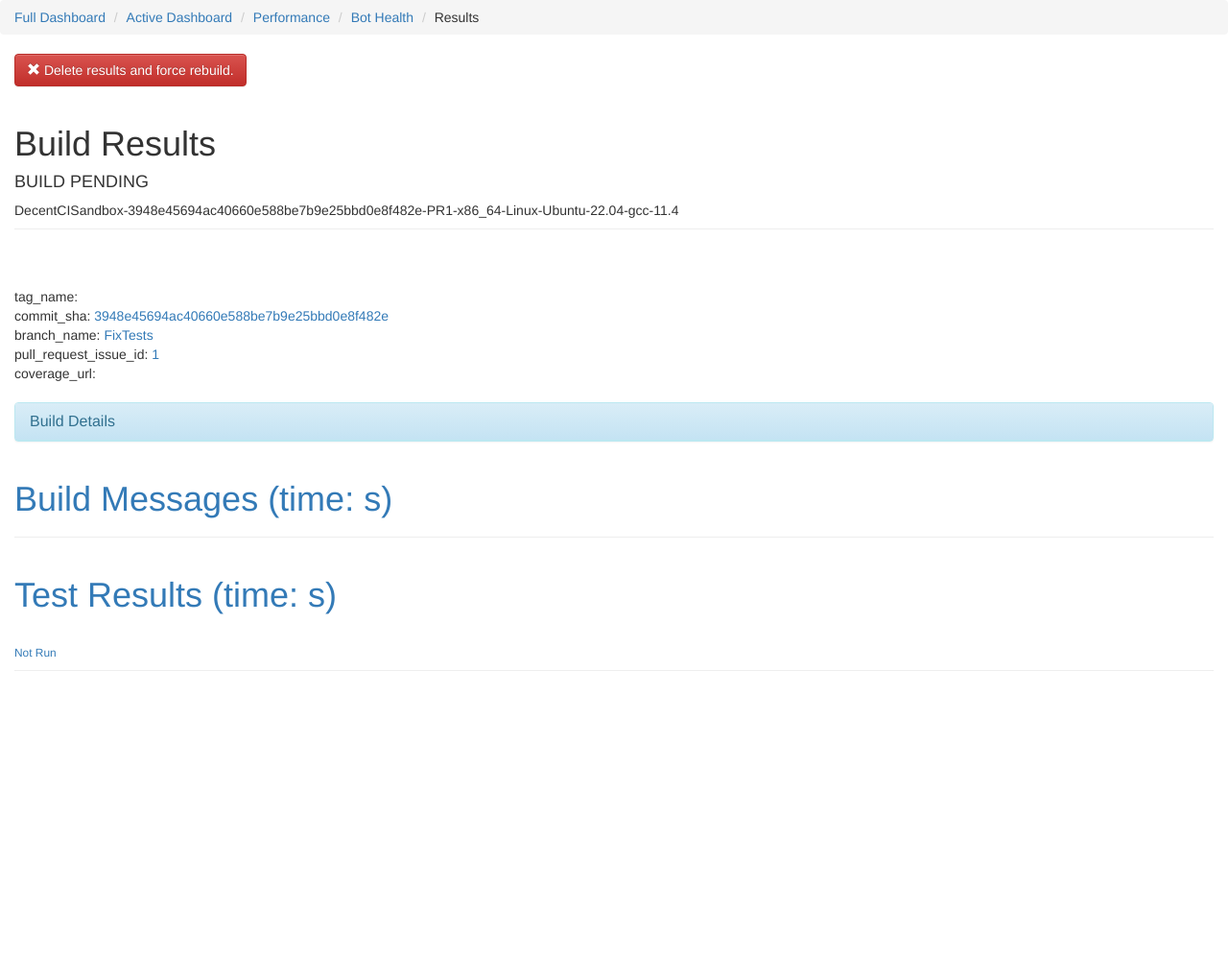
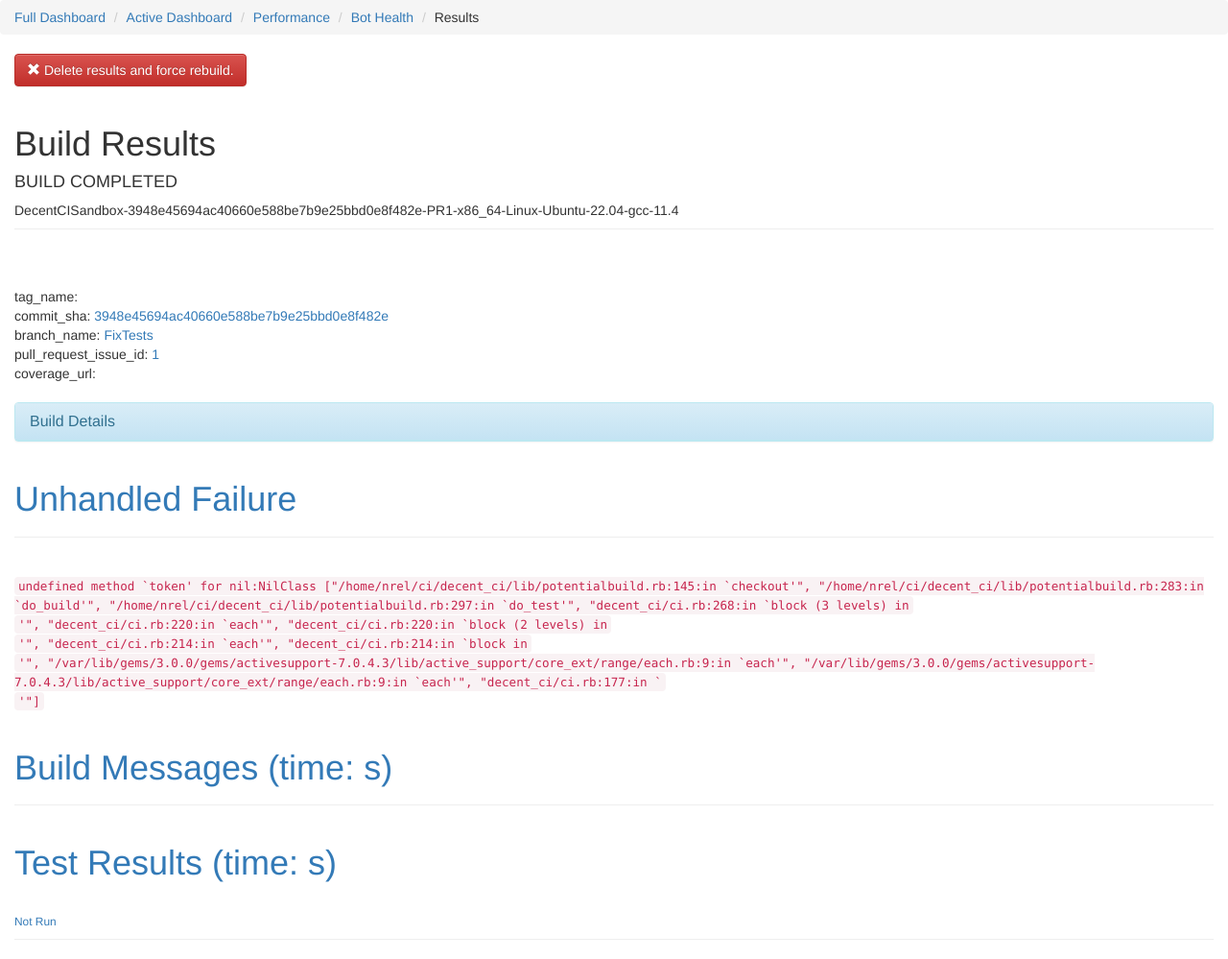
Before and after one commit to Myoldmopar/DecentCISandboxDashboard, a Jekyll site: the page built from _posts/FixTests/2023-08-26-DecentCISandbox-3948e45694ac40660e588be7b9e25bbd0e8f482e-PR1-x86_64-Linux-Ubuntu-22.04-gcc-11.4-results.html, in a window 1280 px wide. Shown: the whole page at 96% size. Built offline with Jekyll 4.4.1, drawn with Linux system fonts in a browser that asks for light colours; before the commit the page ends 900 px from its top, so only the background shows below that.

Commit message:
dci-u22-nrel-b: Commit final build results file: 2023-08-26-DecentCISandbox-3948e45694ac40660e588be7b9e25bbd0e8f482e-PR1-x86_64-Linux-Ubuntu-22.04-gcc-11.4-results.html

```diff
--- a/_posts/FixTests/2023-08-26-DecentCISandbox-3948e45694ac40660e588be7b9e25bbd0e8f482e-PR1-x86_64-Linux-Ubuntu-22.04-gcc-11.4-results.html
+++ b/_posts/FixTests/2023-08-26-DecentCISandbox-3948e45694ac40660e588be7b9e25bbd0e8f482e-PR1-x86_64-Linux-Ubuntu-22.04-gcc-11.4-results.html
@@ -56,14 +56,14 @@ valgrind_counters_total_indirect_jump_misses:
   "test_results": [
 
   ],
-  "failure": null,
+  "failure": "undefined method `token' for nil:NilClass\n[\"/home/nrel/ci/decent_ci/lib/potentialbuild.rb:145:in `checkout'\", \"/home/nrel/ci/decent_ci/lib/potentialbuild.rb:283:in `do_build'\", \"/home/nrel/ci/decent_ci/lib/potentialbuild.rb:297:in `do_test'\", \"decent_ci/ci.rb:268:in `block (3 levels) in <main>'\", \"decent_ci/ci.rb:220:in `each'\", \"decent_ci/ci.rb:220:in `block (2 levels) in <main>'\", \"decent_ci/ci.rb:214:in `each'\", \"decent_ci/ci.rb:214:in `block in <main>'\", \"/var/lib/gems/3.0.0/gems/activesupport-7.0.4.3/lib/active_support/core_ext/range/each.rb:9:in `each'\", \"/var/lib/gems/3.0.0/gems/activesupport-7.0.4.3/lib/active_support/core_ext/range/each.rb:9:in `each'\", \"decent_ci/ci.rb:177:in `<main>'\"]",
   "configuration": {
     "title": "DecentCISandbox-3948e45694ac40660e588be7b9e25bbd0e8f482e-PR1-x86_64-Linux-Ubuntu-22.04-gcc-11.4",
     "permalink": "DecentCISandbox-3948e45694ac40660e588be7b9e25bbd0e8f482e-PR1-x86_64-Linux-Ubuntu-22.04-gcc-11.4.html",
     "tags": "data",
     "layout": "ci_results",
-    "date": "2023-08-26 22:09:57",
-    "unhandled_failure": false,
+    "date": "2023-08-26 22:09:58",
+    "unhandled_failure": true,
     "build_error_count": 0,
     "build_warning_count": 0,
     "test_count": 0,
```
Also changed, not shown: other parts of _posts/FixTests/2023-08-26-DecentCISandbox-3948e45694ac40660e588be7b9e25bbd0e8f482e-PR1-x86_64-Linux-Ubuntu-22.04-gcc-11.4-results.html (+4 -4 lines).
